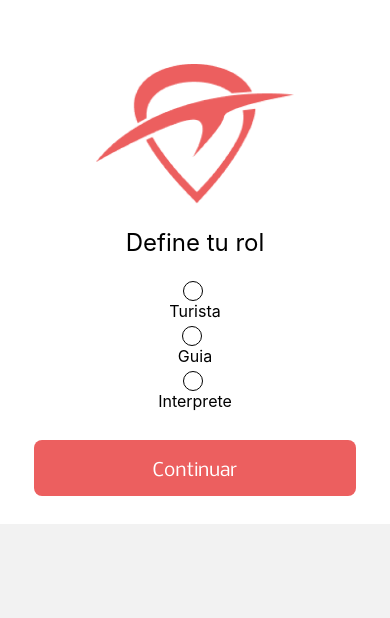
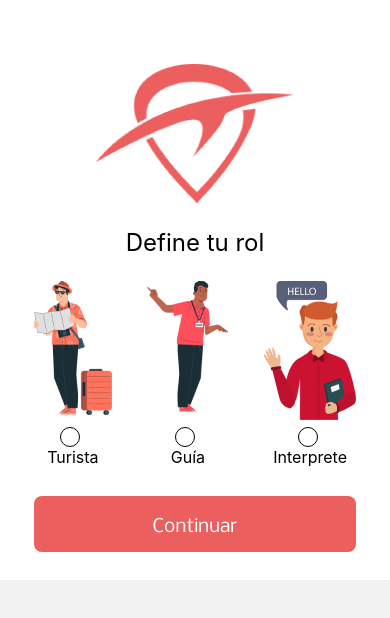
Before and after one commit to Kkmiloo/LoguioSocialApp, a React Native app: screen /signUp in a window 390 px wide. Shown: the top 618 px of the page. Built offline with nearby package versions, Linux system fonts and the light colour scheme.

Commit message:
Add images and update radio buttons in RoleSignUp component

```diff
--- a/src/screens/auth/signUp/RoleSignUp.jsx
+++ b/src/screens/auth/signUp/RoleSignUp.jsx
@@ -3,12 +3,19 @@ import React, { useState } from 'react';
 import RadioBtn from '../../../components/buttons/RadioBtn';
 import { styles } from './SignUp.styles';
 import loguioLogo from '../../../assets/images/loguio.png';
+import guide from '../../../assets/images/guide.png';
+import interpreter from '../../../assets/images/interpreter.png';
+import tourist from '../../../assets/images/tourist.png';
 import { useNavigation } from '@react-navigation/native';
 function RoleSignUp() {
   const [value, setValue] = useState('');
 
   const navigation = useNavigation();
-  const data = ['Turista', 'Guia', 'Interprete'];
+  const data = [
+    { role: 'Turista', img: tourist },
+    { role: 'Guía', img: guide },
+    { role: 'Interprete', img: interpreter },
+  ];
 
   const handleContinue = () => {
     if (!value) return;
@@ -19,15 +26,27 @@ function RoleSignUp() {
       <Image style={styles.logo} source={loguioLogo} />
       <Text style={{ fontSize: 24, marginBottom: 24 }}> Define tu rol </Text>
 
+      <View
+        style={{
+          display: 'flex',
+          flexDirection: 'row',
+          width: '100%',
+          justifyContent: 'space-around',
+        }}
+      >
         {data.map((item) => (
+          <View key={item.role} style={{ display: 'flex', justifyContent: 'space-between' }}>
+            <Image style={{ marginBottom: 7 }} source={item.img} />
+
             <RadioBtn
-          key={item}
-          label={item}
-          value={item}
+              label={item.role}
+              value={item.role}
               onValueChange={setValue}
               selectedValue={value}
             />
+          </View>
         ))}
+      </View>
 
       <Pressable style={styles.button} onPress={handleContinue}>
         <Text style={styles.textButton}> Continuar </Text>
```
Lines whose indentation alone changed are shown as unchanged.
